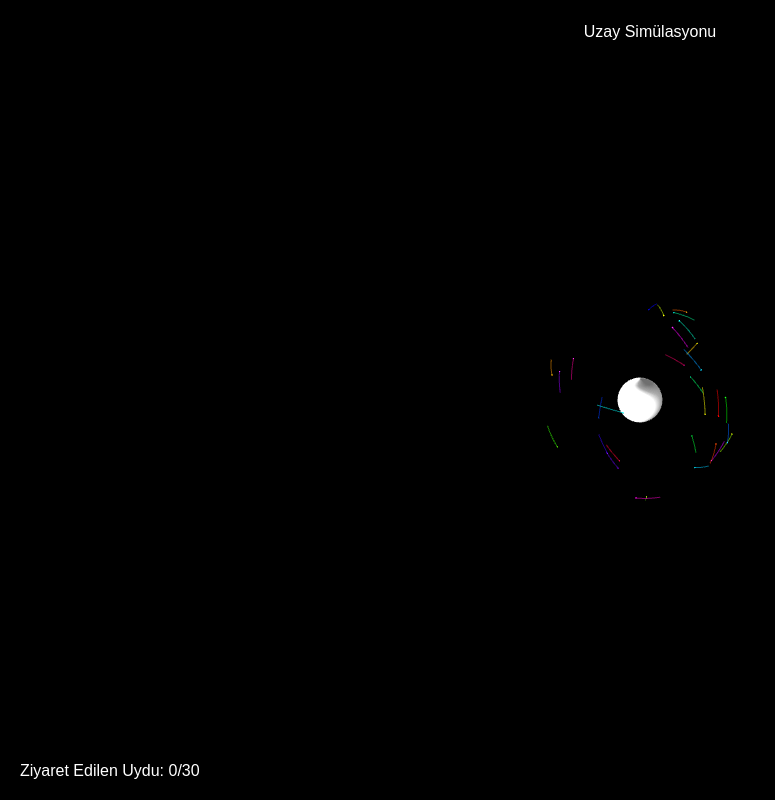
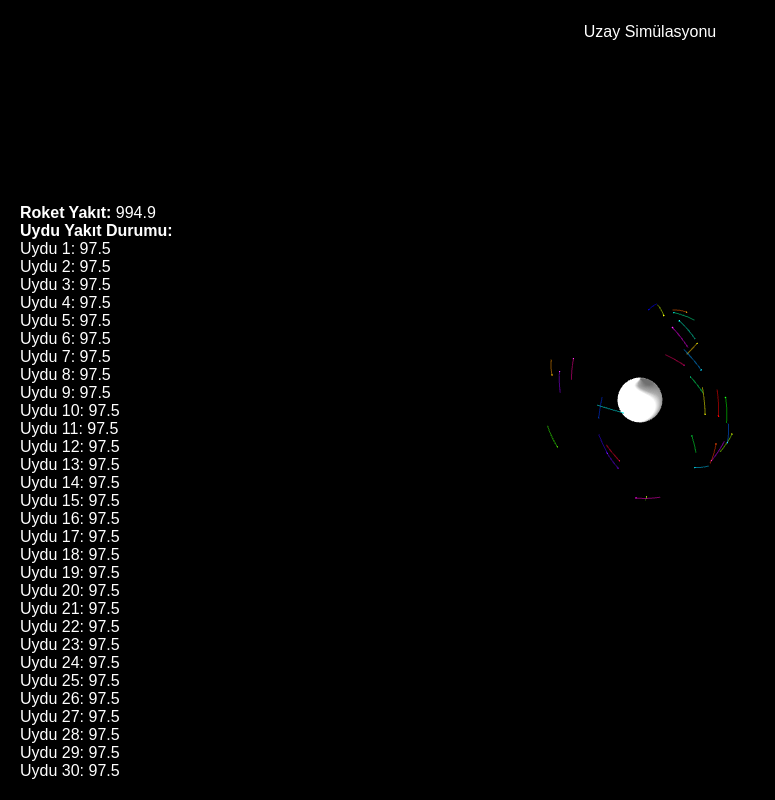
Before and after one commit to Muammer06/simulation, a plain HTML site: page index.html in a window 1280 px wide. Shown: the whole page, without its empty margins (0-775 px from the left). Drawn offline with nearby package versions, Linux system fonts and the light colour scheme; animation ran at ten frames a second.

Commit message:
roket uydu yakıtları eklendi

```diff
--- a/index.html
+++ b/index.html
@@ -41,7 +41,7 @@
     <script src="js/Rocket.js"></script>
     <script>console.log('Rocket yüklendi:', typeof Rocket !== 'undefined');</script>
 
-    <script src="js/InfoPanel.js"></script>
+    <script src="js/InfoPanel.js"></script> <!-- DİKKAT: InfoPanel doğru sırada mı? -->
     <script>console.log('InfoPanel yüklendi:', typeof InfoPanel !== 'undefined');</script>
 
     <script src="js/main.js"></script>
--- a/js/InfoPanel.js
+++ b/js/InfoPanel.js
@@ -4,9 +4,14 @@ class InfoPanel {
         this.statsElement = document.getElementById('stats');
     }
 
-    update(currentTargetIndex) {
+    update(currentTargetIndex, rocketFuel, satellites) {
         this.infoElement.innerHTML = `Uzay Simülasyonu`;
-        this.statsElement.innerHTML =
-            `Ziyaret Edilen Uydu: ${currentTargetIndex}/${CONSTANTS.NUM_SATELLITES}`;
+        this.statsElement.innerHTML = `
+            <strong>Roket Yakıt:</strong> ${rocketFuel.toFixed(1)}<br>
+            <strong>Uydu Yakıt Durumu:</strong><br>
+            ${satellites.map((sat, i) =>
+                `Uydu ${i + 1}: ${sat.fuel.toFixed(1)}`
+            ).join('<br>')}
+        `;
     }
 }
--- a/js/Rocket.js
+++ b/js/Rocket.js
@@ -40,32 +40,75 @@ class Rocket {
     }
 
     update(satellites) {
+        if (this.fuel <= 0) {
+            this.returnToMoon(); // Yakıt biterse Ay'a dön
+            return;
+        }
+
         if (this.currentTargetIndex >= satellites.length) {
-            return;
+            console.log("Tüm uydular ziyaret edildi.");
+            return; // Tüm uydular ziyaret edildiyse dur
         }
 
         const currentTarget = satellites[this.currentTargetIndex];
 
-        // Yeni hedef için yol planla
+        // Hedefe doğru ilerle
         if (!this.motion.currentPath) {
             this.motion.planPath(this, currentTarget);
         }
 
-        // Hareketi güncelle
         const completed = this.motion.updatePosition(this);
-        if (completed) {
+        this.consumeFuel(); // Hareket sırasında yakıt tüketimi
+
+        if (completed && currentTarget.fuel < 100) {
+            this.refuelSatellite(currentTarget); // Hedef uyduya yakıt aktar
             this.currentTargetIndex++;
             this.motion.reset();
         }
 
-        // İzi güncelle
+        this.updateTrail(); // İz güncellemesi
+    }
+
+    refuelSatellite(satellite) {
+        const requiredFuel = 100 - satellite.fuel;
+        const fuelToTransfer = Math.min(requiredFuel, CONSTANTS.FUEL_TRANSFER_RATE, this.fuel);
+        satellite.fuel += fuelToTransfer;
+        this.fuel -= fuelToTransfer;
+        console.log(`Uyduya ${fuelToTransfer} yakıt transfer edildi.`);
+    }
+
+    consumeFuel() {
+        this.fuel -= CONSTANTS.FUEL_CONSUMPTION_RATE;
+        if (this.fuel < 0) this.fuel = 0;
+        console.log(`Roket yakıtı: ${this.fuel.toFixed(2)}`);
+    }
+
+
+    returnToMoon() {
+        if (!this.motion.currentPath) {
+            this.motion.planPath(this, {
+                mesh: { position: new THREE.Vector3(CONSTANTS.MOON_ORBIT_RADIUS, 0, 0) }
+            });
+        }
+
+        const completed = this.motion.updatePosition(this);
+        this.consumeFuel();
+
+        if (completed) {
+            this.fuel = CONSTANTS.MAX_FUEL; // Ay'da yakıt doldur
+            this.motion.reset();
+            console.log("Roket Ay'a ulaştı ve yakıtı doldurdu.");
+        }
+
         this.updateTrail();
     }
 
+
     updateTrail() {
+        // Roketin izini güncelle
         this.trail.positions.push(this.mesh.position.clone());
-        if (this.trail.positions.length > 50) {
-            this.trail.positions.shift();
+        if (this.trail.positions.length > CONSTANTS.MAX_TRAIL_LENGTH) {
+            this.trail.positions.shift(); // Eski izleri kaldır
         }
         this.trail.line.geometry.setFromPoints(this.trail.positions);
     }
--- a/js/main.js
+++ b/js/main.js
@@ -40,14 +40,19 @@ class SpaceSimulation {
             requestAnimationFrame(this.animate.bind(this));
 
             this.earth.rotate();
-            this.moon.updatePosition(); // Ay'ın pozisyon ve dönüş güncellemesi
+            this.moon.updatePosition(); // Ay güncellemesi
             this.satellites.forEach(satellite => satellite.update());
-            this.rocket.update(this.satellites);
-            this.infoPanel.update(this.rocket.currentTargetIndex);
+            this.rocket.update(this.satellites); // Roket hareketi ve yakıt yönetimi
+            this.infoPanel.update(
+                this.rocket.currentTargetIndex,
+                this.rocket.fuel,
+                this.satellites
+            );
 
             this.sceneManager.render();
         } catch (error) {
             console.error('Animate hatası:', error);
         }
     }
+
 }
```
